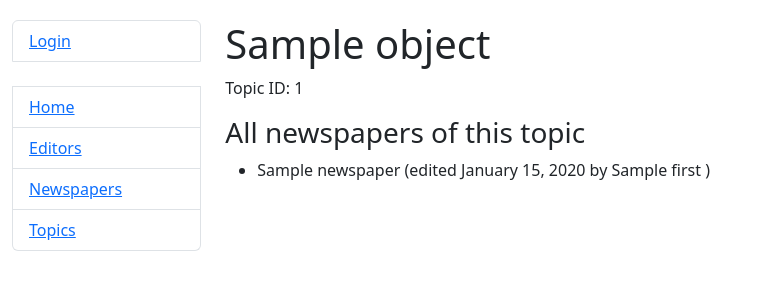
After one commit to SergiiMachulin/newspaper-agency-tracker, a Django app: template templates/tracker/topic_detail.html in a window 1280 px wide. The commit adds this page. Shown: the top 300 px of the page, without its empty margins (0-761 px from the left). Run offline with Django 3.2, Linux system fonts and the light colour scheme; the template is opened without the code that fills it: most values are stand-ins (such as "Sample title", 1, 10 or a date in 2020).

Commit message:
Add topic detail page and links to it

```diff
--- /dev/null
+++ b/templates/tracker/topic_detail.html
@@ -0,0 +1,18 @@
+{% extends "base.html" %}
+
+{% block content %}
+  <h1>{{ object.name }}</h1>
+  <p>Topic ID: {{ object.id }}</p>
+  {% for newspaper in newspapers %}
+    <h3>All newspapers of this topic</h3>
+  <ul>
+    <li>
+        {{ newspaper.title }} (edited {{ newspaper.published_date|date:"F j, Y" }}
+        by {{ newspaper.publishers.first }}
+        {% if newspaper.publishers.count > 1 %} and others{% endif %})
+    </li>
+  </ul>
+  {% empty %}
+      <h6>No newspapers found for this topic.</h6>
+    {% endfor %}
+{% endblock %}
--- a/tracker/urls.py
+++ b/tracker/urls.py
@@ -3,7 +3,7 @@ from django.urls import path
 
 from .views import (
     index,
-    TopicListView,
+    TopicListView, TopicDetailView,
 )
 
 urlpatterns = [
@@ -13,6 +13,7 @@ urlpatterns = [
         TopicListView.as_view(),
         name="topic-list",
     ),
+    path("topics/<int:pk>/", TopicDetailView.as_view(), name="topic-detail"),
 ]
 
 app_name = "tracker"
```
Also changed, not shown: templates/tracker/topic_list.html (+4 -4 lines), tracker/views.py (+12 -0 lines).
